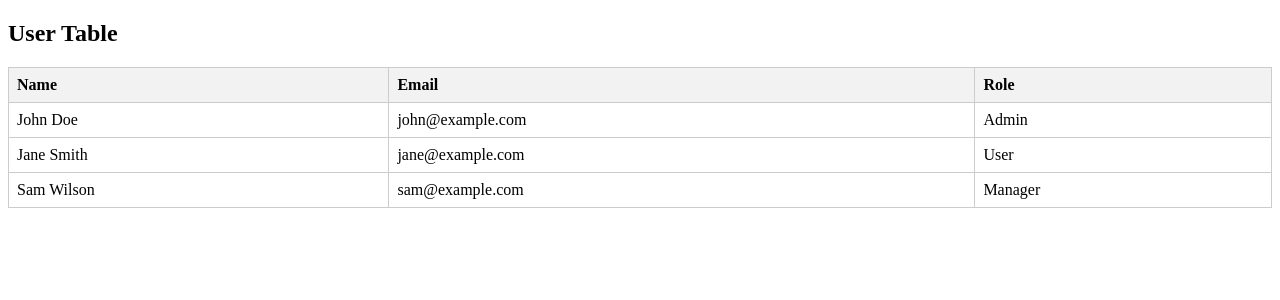
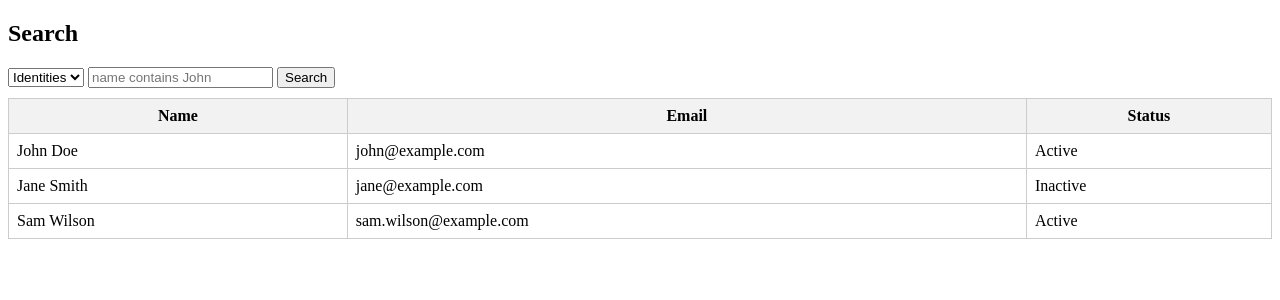
Before and after one commit to dalton-herriman/isc-pysearch, a Flask app: page / in a window 1280 px wide. Shown: the top 300 px of the page. Run offline with Flask 3, Linux system fonts and the light colour scheme; some libraries are stand-ins or nearby versions.

Commit message:
dynamic search with expressions query

```diff
--- a/app.py
+++ b/app.py
@@ -1,14 +1,91 @@
-from flask import Flask, render_template, jsonify
+import re
+from flask import Flask, render_template, request
+from datetime import datetime
+
 app = Flask(__name__)
 
+data_sources = {
+    "identities": [
+        {"name": "John Doe", "email": "john@example.com", "status": "Active"},
+        {"name": "Jane Smith", "email": "jane@example.com", "status": "Inactive"},
+        {"name": "Sam Wilson", "email": "sam.wilson@example.com", "status": "Active"},
+    ],
+    "roles": [
+        {"role": "Admin", "description": "Full access"},
+        {"role": "User", "description": "Limited access"},
+    ],
+    "events": [
+        {"timestamp": "2025-07-01", "event": "Login", "user": "John Doe"},
+        {"timestamp": "2025-07-02", "event": "Password Change", "user": "Jane Smith"},
+    ]
+}
 
-# Sample data
-users = [
-    {"name": "John Doe", "email": "john@example.com", "role": "Admin"},
-    {"name": "Jane Smith", "email": "jane@example.com", "role": "User"},
-    {"name": "Sam Wilson", "email": "sam@example.com", "role": "Manager"},
-]
+table_configs = {
+    "identities": ["Name", "Email", "Status"],
+    "roles": ["Role", "Description"],
+    "events": ["Timestamp", "Event", "User"]
+}
 
+def parse_query(query):
+    parts = re.split(r'\s+(AND|OR)\s+', query, flags=re.IGNORECASE)
+    conditions = []
+    current_op = "AND"
+
+    for part in parts:
+        if part.upper() in ["AND", "OR"]:
+            current_op = part.upper()
+        else:
+            match = re.match(r'(\w+)\s*(=|!=|contains|startswith|endswith|before|after)\s*(.+)', part.strip(), re.I)
+            if match:
+                field, op, value = match.groups()
+                conditions.append((current_op, field.lower(), op.lower(), value.strip()))
+    return conditions
+
+def apply_filters(data, query):
+    if not query:
+        return data
+
+    conditions = parse_query(query)
+
+    def matches(row):
+        result = None
+        for logical, field, op, value in conditions:
+            row_val = str(row.get(field, ""))
+
+            # Wildcards -> convert to regex
+            if "*" in value:
+                pattern = re.escape(value).replace("\\*", ".*")
+                regex = re.compile(f"^{pattern}$", re.I)
+                check = bool(regex.match(row_val))
+            else:
+                check = False
+                if op == "=": check = row_val.lower() == value.lower()
+                elif op == "!=": check = row_val.lower() != value.lower()
+                elif op == "contains": check = value.lower() in row_val.lower()
+                elif op == "startswith": check = row_val.lower().startswith(value.lower())
+                elif op == "endswith": check = row_val.lower().endswith(value.lower())
+                elif op == "before":
+                    check = row_val < value if is_date(row_val) and is_date(value) else False
+                elif op == "after":
+                    check = row_val > value if is_date(row_val) and is_date(value) else False
+
+            if result is None:
+                result = check
+            elif logical == "AND":
+                result = result and check
+            elif logical == "OR":
+                result = result or check
+
+        return result
+
+    return [row for row in data if matches(row)]
+
+def is_date(val):
+    try:
+        datetime.fromisoformat(val)
+        return True
+    except:
+        return False
 
 @app.route("/")
 def index():
@@ -16,8 +93,12 @@ def index():
 
 @app.route("/data")
 def data():
-    # Render only the <tr> rows for HTMX to inject
-    return render_template("table_rows.html", users=users)
+    search_type = request.args.get("type", "identities")
+    query = request.args.get("query", "")
+    data = data_sources.get(search_type, [])
+    filtered = apply_filters(data, query)
+    columns = table_configs.get(search_type, [])
+    return render_template("table.html", data=filtered, columns=columns)
 
 if __name__ == "__main__":
     app.run(debug=True)
--- a/templates/index.html
+++ b/templates/index.html
@@ -2,27 +2,35 @@
 <html>
 <head>
     <meta charset="UTF-8">
-    <title>HTMX Table</title>
+    <title>Dynamic Search Table</title>
     <script src="https://unpkg.com/htmx.org@1.9.10"></script>
     <style>
-        table { border-collapse: collapse; width: 100%; }
+        table { border-collapse: collapse; width: 100%; margin-top: 10px; }
         th, td { padding: 8px; border: 1px solid #ccc; }
-        th { background: #f2f2f2; text-align: left; }
+        th { background: #f2f2f2; }
+        #searchbar { margin-bottom: 10px; }
     </style>
 </head>
 <body>
-    <h2>User Table</h2>
-    <table hx-get="/data" hx-trigger="load" hx-target="tbody">
-        <thead>
-            <tr>
-                <th>Name</th>
-                <th>Email</th>
-                <th>Role</th>
-            </tr>
-        </thead>
-        <tbody>
-            <!-- HTMX will replace this with table_rows.html -->
-        </tbody>
-    </table>
+    <h2>Search</h2>
+
+    <!-- Search Controls -->
+    <div id="searchbar">
+        <select id="type" name="type">
+            <option value="identities">Identities</option>
+            <option value="roles">Roles</option>
+            <option value="events">Events</option>
+        </select>
+        <input type="text" id="query" name="query" placeholder="name contains John">
+        <button hx-get="/data"
+                hx-target="#table-container"
+                hx-vals='js:{"type": document.getElementById("type").value, "query": document.getElementById("query").value}'>
+            Search
+        </button>
+    </div>
+
+    <!-- Table Container -->
+    <div id="table-container" hx-get="/data" hx-trigger="load" hx-vals='{"type":"identities"}'></div>
+
 </body>
 </html>
--- /dev/null
+++ b/templates/table.html
@@ -0,0 +1,21 @@
+<table>
+    <thead>
+        <tr>
+            {% for col in columns %}
+                <th>{{ col }}</th>
+            {% endfor %}
+        </tr>
+    </thead>
+    <tbody>
+        {% for row in data %}
+        <tr>
+            {% for value in row.values() %}
+                <td>{{ value }}</td>
+            {% endfor %}
+        </tr>
+        {% endfor %}
+        {% if data|length == 0 %}
+        <tr><td colspan="{{ columns|length }}">No results found</td></tr>
+        {% endif %}
+    </tbody>
+</table>
```
